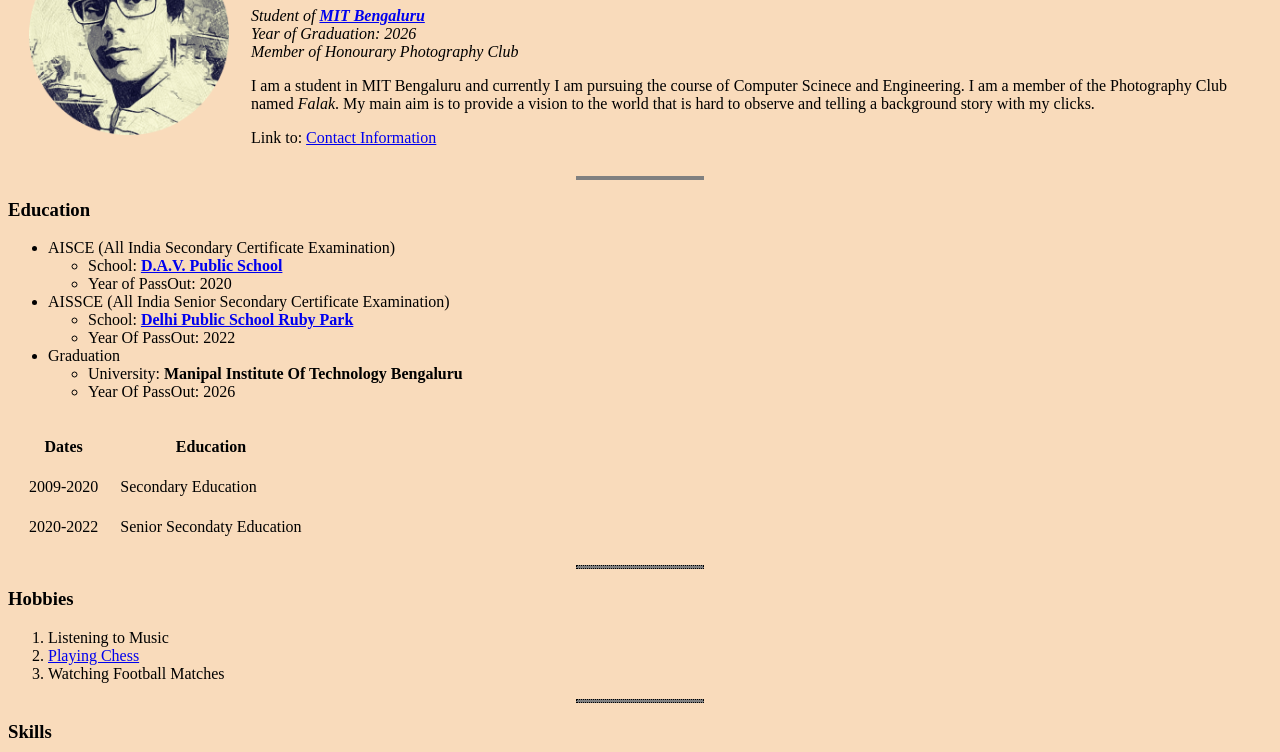
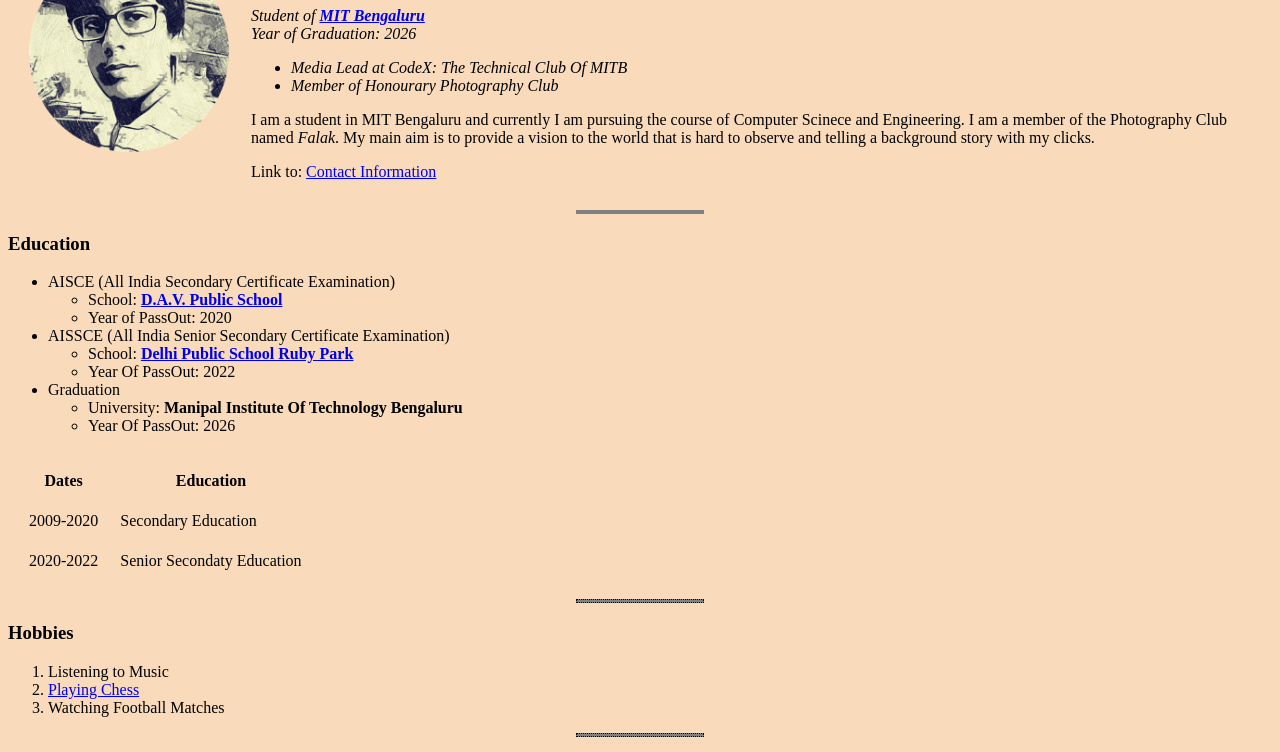
Before and after one commit to srijit07/CV, a plain HTML site: page index.html in a window 1280 px wide. Shown: the part 102-854 px from the top of the page. Drawn offline with Linux system fonts and the light colour scheme.

Commit message:
Add files via upload

```diff
--- a/index.html
+++ b/index.html
@@ -28,7 +28,11 @@
             <td><img src="Srijit.png" alt="Srijit profile picture" width="200" height="200"></td>
             <td><h1> Srijit Sen </h1>
                 <p> <em>Student of <a href="https://manipal.edu/mu/campuses/mahe-bengaluru.html"><strong>MIT Bengaluru</strong></em></a> <br> <em>Year of Graduation: 2026</em> <br>
-                    <em> Member of Honourary Photography Club </em></p>
+                    <ul>
+                        <li><em> Media Lead at CodeX: The Technical Club Of MITB</em></li>
+                        <li><em> Member of Honourary Photography Club </em></li>
+                    </ul>
+                    </p>
                 <p> I am a student in MIT Bengaluru and currently I am pursuing the course of Computer Scinece and Engineering. I am a member of the Photography Club named <em>Falak</em>.
                     My main aim is to provide a vision to the world that is hard to observe and telling a background story with my clicks.</p>
                 Link to: <a href="#Contact">Contact Information</a>
```
